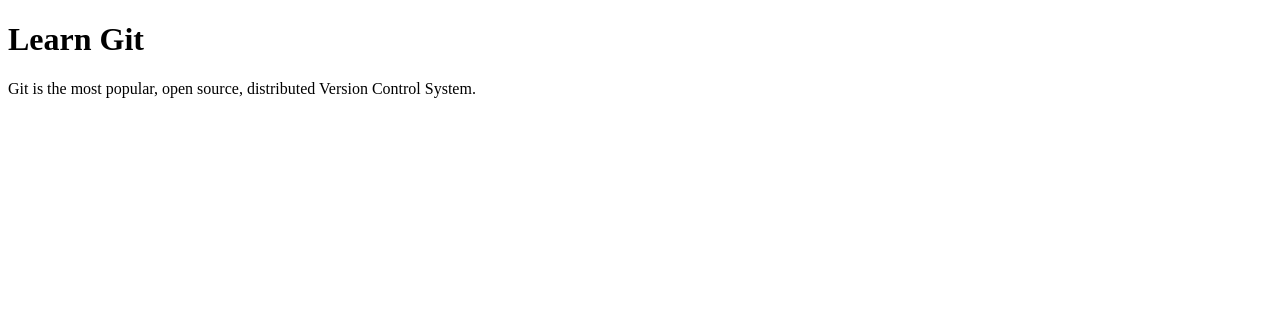
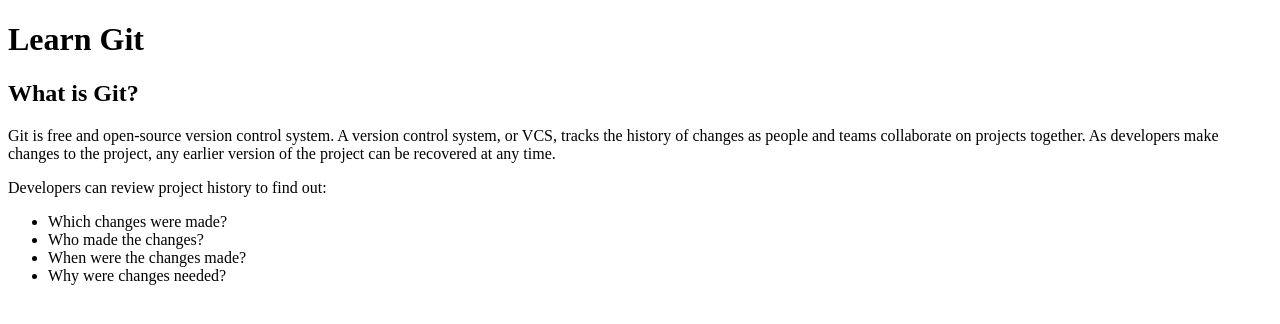
Before and after one commit to touseefdotdev/Learn-Git, a plain HTML site: page index.html in a window 1280 px wide. Drawn offline with Linux system fonts and the light colour scheme.

Commit message:
started converting md file content to html file

```diff
--- a/index.html
+++ b/index.html
@@ -8,6 +8,15 @@
 </head>
 <body>
     <h1>Learn Git</h1>
-    <p>Git is the most popular, open source, distributed Version Control System.</p>
+
+    <h2>What is Git?</h2>
+    <p>Git is free and open-source version control system. A version control system, or VCS, tracks the history of changes as people and teams collaborate on projects together. As developers make changes to the project, any earlier version of the project can be recovered at any time.</p>
+    <p>Developers can review project history to find out:</p>
+    <ul>
+        <li>Which changes were made?</li>
+        <li>Who made the changes?</li>
+        <li>When were the changes made?</li>
+        <li>Why were changes needed?</li>
+    </ul>
 </body>
 </html>
```
